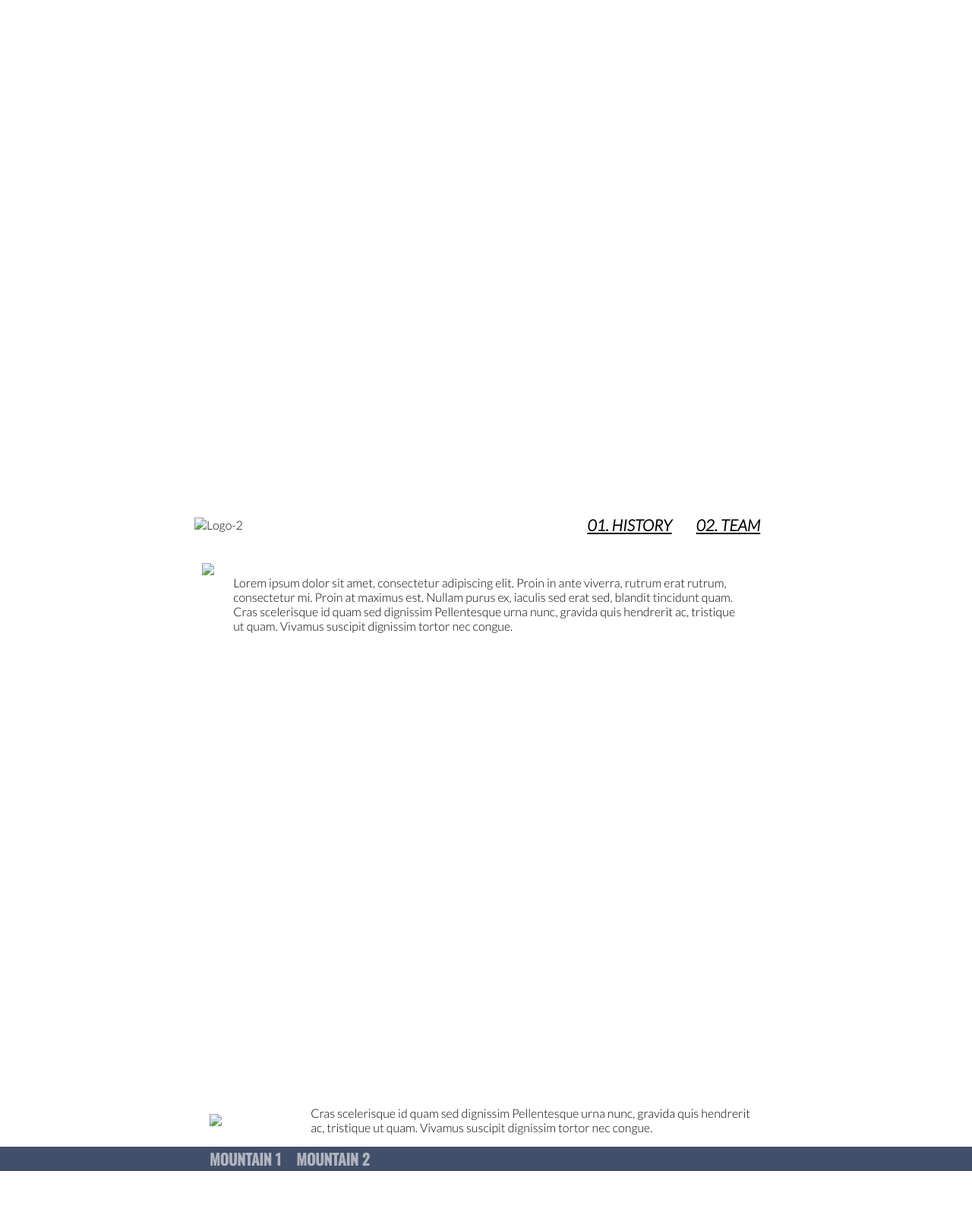
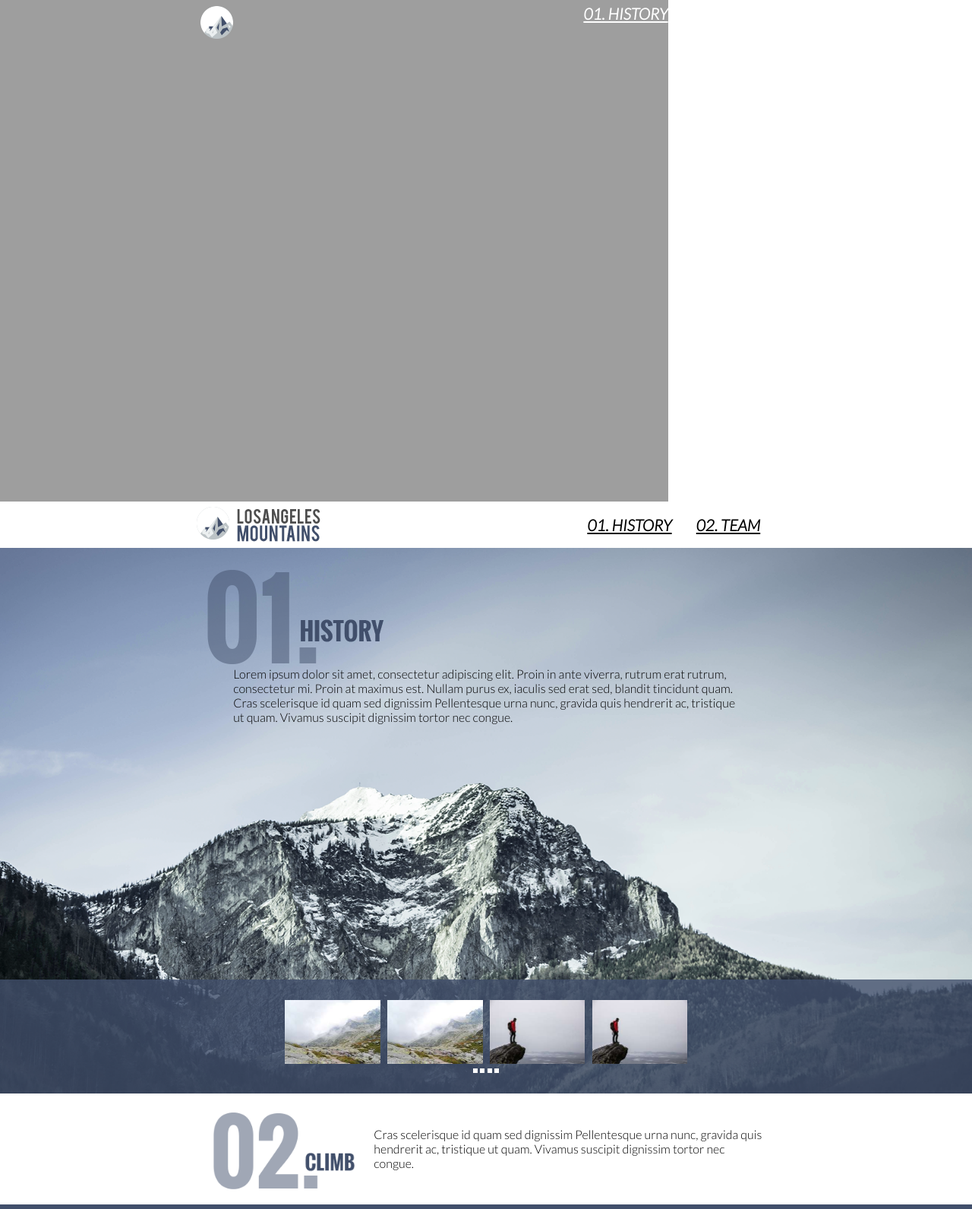
Before and after one commit to PeterKhella/PSD-Project, a plain HTML site: page index.html in a window 1280 px wide. Shown: the top 1591 px of the page at 76% size. Drawn offline with nearby package versions, Linux system fonts and the light colour scheme; the site is published under a folder, as on GitHub Pages, so addresses that start at the root find nothing.

Commit message:
uploading psd project

```diff
--- a/index.html
+++ b/index.html
@@ -1,20 +1,29 @@
 <!DOCTYPE html>
 <html lang="en">
   <head>
+    <!-- Google tag (gtag.js) -->
+    <script   script async src="https://www.googletagmanager.com/gtag/js?id=G-QMPXE4LDZ6"></script>
+    <script>
+    window.dataLayer = window.dataLayer || [];
+    function gtag(){dataLayer.push(arguments);}
+    gtag('js', new Date());
+
+    gtag('config', 'G-QMPXE4LDZ6');
+    </script>
     <meta charset="UTF-8" />
     <meta http-equiv="X-UA-Compatible" content="IE=edge" />
     <meta name="viewport" content="width=device-width, initial-scale=1.0" />
     <link rel="preconnect" href="https://fonts.googleapis.com">
     <link rel="preconnect" href="https://fonts.gstatic.com" crossorigin>
     <link href="https://fonts.googleapis.com/css2?family=Lato:ital,wght@0,100;0,300;1,100;1,300&family=Oswald:wght@400;500&display=swap" rel="stylesheet">
-    <link rel="stylesheet" href="style.css" />
+    <link rel="stylesheet" href="./style.css" />
     <title>Los Angeles Mountains</title>
   </head>
   <body>
     <!-- HERO SECTION -->
     <div id ="hero" class="hero">
         <div class="left-nav">
-            <div id="logo" class="logo"><img src="/images/Logo.png" alt=""></div>
+            <div id="logo" class="logo"><img src="./images/Logo.png" alt=""></div>
         </div>
         <div class="right-nav">
             <h4 id="history" class="nav-btn">01. HISTORY</h4>
@@ -25,8 +34,8 @@
     <!-- STICKY NAV -->
     <div class="sticky-nav">
         <div class="left-nav">
-            <div id="stickylogo" class="logo"><img src="/images/Logo.png" alt=""></div>
-            <img class="logo-two" src="/images/Logo-2.png" alt="Logo-2">
+            <div id="stickylogo" class="logo"><img src="./images/Logo.png" alt=""></div>
+            <img class="logo-two" src="./images/Logo-2.png" alt="Logo-2">
         </div>
         <div class="right-nav">
             <h4 id="stickyhistory" class="nav-btn">01. HISTORY</h4>
@@ -38,7 +47,7 @@
     <!-- SECTION ONE -->
     <div id="section-one" class="section-one">
         <div class="text-one">
-        <img class="history" src="/images/history.png" /></li>
+        <img class="history" src="./images/history.png" /></li>
           <p>Lorem ipsum dolor sit amet, consectetur adipiscing elit. Proin in ante viverra, rutrum erat rutrum, consectetur mi. Proin at maximus est. Nullam purus ex, iaculis sed erat sed, blandit tincidunt quam. Cras scelerisque id quam sed dignissim Pellentesque urna nunc, gravida quis hendrerit ac, tristique ut quam. Vivamus suscipit dignissim tortor nec congue.
           </p>
       </div></div>
@@ -46,23 +55,23 @@
     <!-- CAROUSEL -->
     <div class="carousel">
         <div class="carousel-images">
-            <img src="/images/carousel/photo-2.jpg" alt="">
-            <img src="/images/carousel/photo-1.jpg" alt="">
-            <img src="/images/carousel/photo-3.jpg" alt="">
-            <img src="/images/carousel/photo-4.jpg" alt="">
+            <img src="./images/carousel/photo-2.jpg" alt="">
+            <img src="./images/carousel/photo-1.jpg" alt="">
+            <img src="./images/carousel/photo-3.jpg" alt="">
+            <img src="./images/carousel/photo-4.jpg" alt="">
         </div>
         <div class="ellipse">
-            <img src="/images/carousel/Ellipse-1.jpg" alt="">
-            <img src="/images/carousel/Ellipse-2.jpg" alt="">
-            <img src="/images/carousel/Ellipse-3.jpg" alt="">
-            <img src="/images/carousel/Ellipse-4.jpg" alt="">
+            <img src="./images/carousel/Ellipse-1.jpg" alt="">
+            <img src="./images/carousel/Ellipse-2.jpg" alt="">
+            <img src="./images/carousel/Ellipse-3.jpg" alt="">
+            <img src="./images/carousel/Ellipse-4.jpg" alt="">
         </div>
 
     </div>
     <!-- SECTION TWO -->
     <div id="section-two" class="section-two">
       <div class="text-two">
-        <img class="climb" src="/images/02-climb.png" /></li>
+        <img class="climb" src="./images/02-climb.png" /></li>
           <p>
             Cras scelerisque id quam sed dignissim Pellentesque urna nunc,
             gravida quis hendrerit ac, tristique ut quam. Vivamus suscipit
@@ -144,6 +153,6 @@
     </div>
     <!-- FOOTER SECTION -->
     <div class="footer"></div>
-    <script src="script.js"></script>
+    <script src="./script.js"></script>
   </body>
 </html>
--- a/script.js
+++ b/script.js
@@ -17,7 +17,7 @@ mbtn1.addEventListener('click', function onClick(event) {
     mbtn2.removeAttribute("style");
     table1.setAttribute("style", "display:table");
     table2.setAttribute("style", "display:none");
-    tab.style.backgroundImage = "url(/images/tab-one-photo.png)";
+    tab.style.backgroundImage = "url(./images/tab-one-photo.png)";
 
 });
 
@@ -26,7 +26,7 @@ mbtn2.addEventListener('click', function onClick(event) {
     mbtn1.removeAttribute("style");
     table1.setAttribute("style", "display:none");
     table2.setAttribute("style", "display:table");
-    tab.style.backgroundImage = "url(/images/tab-two-photo.png)";
+    tab.style.backgroundImage = "url(./images/tab-two-photo.png)";
 });
 
 
--- a/style.css
+++ b/style.css
@@ -45,7 +45,7 @@ h4{
     align-items: flex-start;
     justify-content: space-between;
     min-height: 51.6vw;
-    background: url('/images/bg-hero.png') no-repeat;
+    background: url('./images/bg-hero.png') no-repeat;
     background-size: contain;
     color: #fff;
 }
@@ -80,7 +80,7 @@ h4{
 
 .section-one{
     min-height: 44.4vw;
-    background: url('/images/bg-part-1.png') no-repeat;
+    background: url('./images/bg-part-1.png') no-repeat;
     background-size: cover;
 }
 .history{
@@ -103,7 +103,7 @@ h4{
     align-items: center;
     justify-content: center;
     min-height: 11.7vw;
-    background: url('/images/carousel/bg-carousel.png') no-repeat;
+    background: url('./images/carousel/bg-carousel.png') no-repeat;
     background-size: cover;
 }
 .ellipse{
@@ -152,7 +152,7 @@ h4{
 
 .tab-content{
     min-height: 36.1vw;
-    background: url('/images/tab-one-photo.png') no-repeat;
+    background: url('./images/tab-one-photo.png') no-repeat;
     background-size: cover;
 }
 .schedule{
@@ -170,7 +170,7 @@ h4{
 }
 .footer{
     min-height: 4.6vw;
-    background: url('/images/footer.png');
+    background: url('./images/footer.png');
     background-size: cover;
 }
 
```
Also changed, not shown: Original.jpg.
